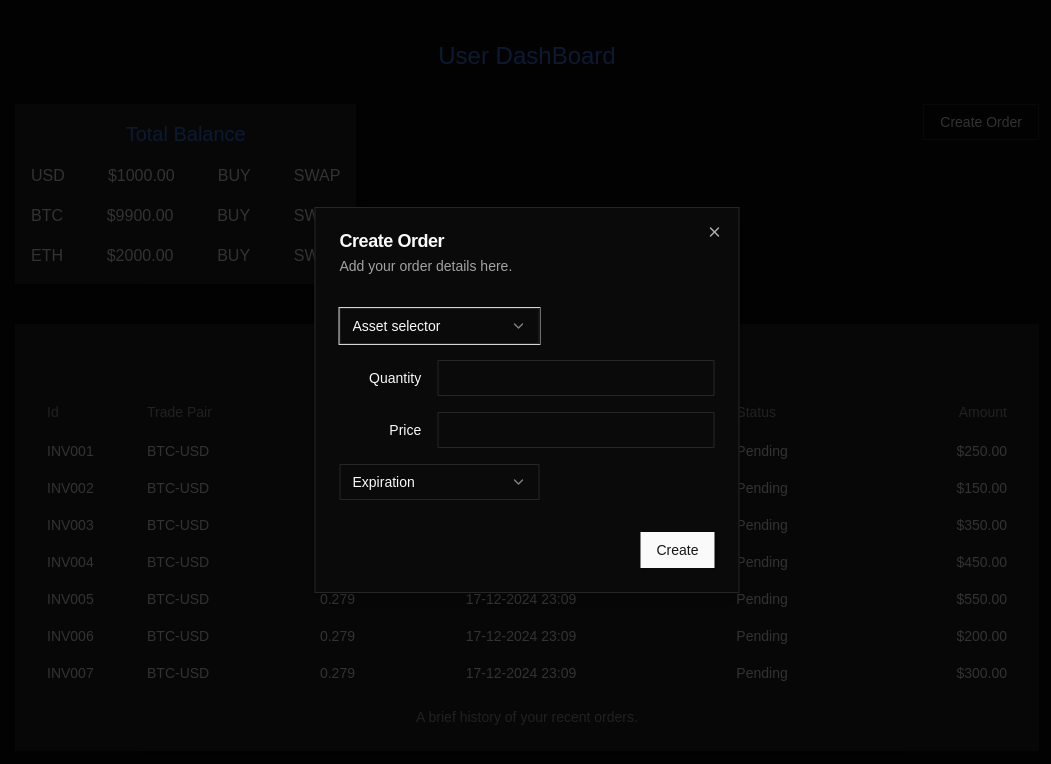
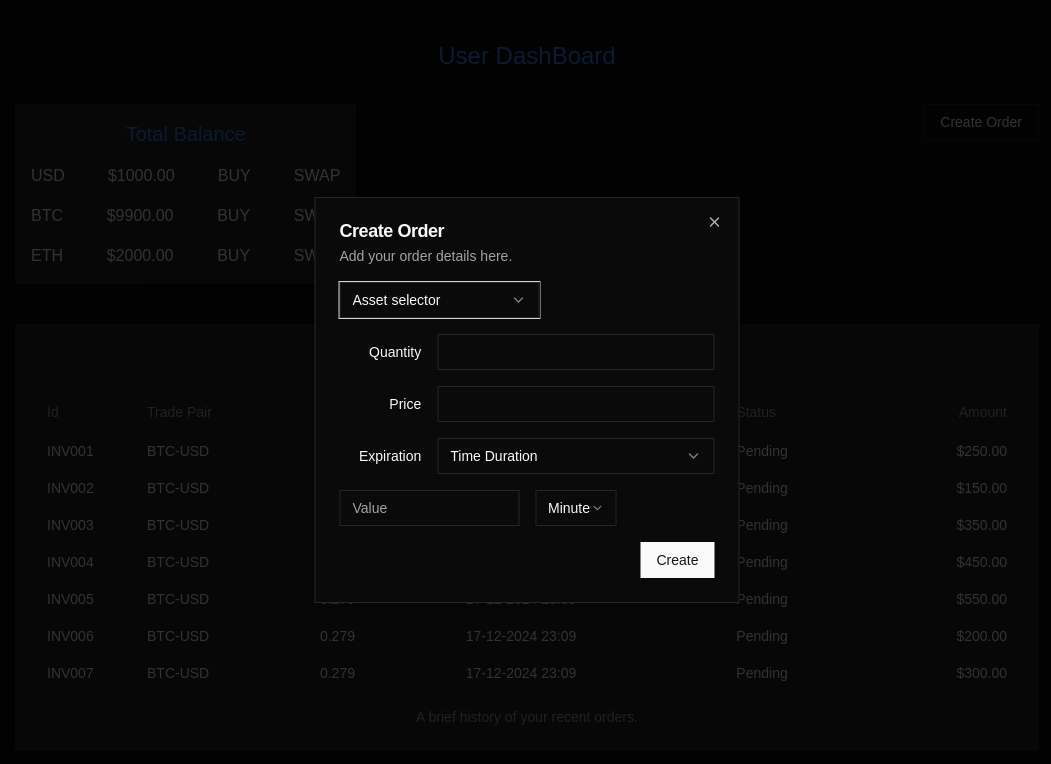
Before and after one commit to Ronak8595/Trading-System, a Next.js app in the folder frontend/: page /order-placement in a window 1280 px wide. Both pictures are taken after a click on the button "Create Order". Shown: the top 764 px of the page, without its empty margins (113-1164 px from the left). Built offline with nearby package versions, Linux system fonts and the light colour scheme.

Commit message:
form is done and logged

```diff
--- a/frontend/package.json
+++ b/frontend/package.json
@@ -12,9 +12,9 @@
     "@hookform/resolvers": "^3.9.1",
     "@radix-ui/react-checkbox": "^1.1.3",
     "@radix-ui/react-dialog": "^1.1.3",
-    "@radix-ui/react-dropdown-menu": "^2.1.3",
+    "@radix-ui/react-dropdown-menu": "^2.1.4",
     "@radix-ui/react-label": "^2.1.1",
-    "@radix-ui/react-popover": "^1.1.3",
+    "@radix-ui/react-popover": "^1.1.4",
     "@radix-ui/react-select": "^2.1.3",
     "@radix-ui/react-slot": "^1.1.1",
     "@tanstack/react-table": "^8.20.6",
--- a/frontend/src/components/Dialog.tsx
+++ b/frontend/src/components/Dialog.tsx
@@ -1,3 +1,14 @@
+"use client";
+import * as React from "react";
+import { format } from "date-fns";
+import { CalendarIcon } from "lucide-react";
+import { cn } from "@/lib/utils";
+import { Calendar } from "@/components/ui/calendar";
+import {
+	Popover,
+	PopoverContent,
+	PopoverTrigger,
+} from "@/components/ui/popover";
 import { Button } from "@/components/ui/button";
 import {
 	Dialog as DialogWrapper,
@@ -19,9 +30,45 @@ import {
 	SelectTrigger,
 	SelectValue,
 } from "@/components/ui/select";
-import { DatePickerDemo } from "./DatePicker";
+import { useForm, SubmitHandler } from "react-hook-form";
+
+interface FormData {
+	asset: string | undefined;
+	quantity: string;
+	price: number | undefined;
+	expirationOption: string | undefined;
+	durationValue: string | undefined;
+	durationUnit: string | undefined;
+	expirationDate: Date | undefined;
+}
 
 export function Dialog() {
+	const { register, handleSubmit, setValue, watch } = useForm<FormData>({
+		defaultValues: {
+			asset: undefined,
+			quantity: "",
+			price: undefined,
+			expirationOption: "duration",
+			durationValue: undefined,
+			durationUnit: "minutes",
+			expirationDate: undefined,
+		},
+	});
+
+	const [date, setDate] = React.useState<Date | undefined>(undefined);
+
+	const watchedExpirationOption = watch("expirationOption");
+	const watchedExpirationDate = watch("expirationDate");
+
+	const handleDateChange = (selectedDate: Date | undefined) => {
+		setDate(selectedDate);
+		setValue("expirationDate", selectedDate);
+	};
+
+	const onSubmit: SubmitHandler<FormData> = (data) => {
+		console.log("Form Data on Submit:", data);
+	};
+
 	return (
 		<div>
 			<DialogWrapper>
@@ -29,6 +76,7 @@ export function Dialog() {
 					<Button variant="outline">Create Order</Button>
 				</DialogTrigger>
 				<DialogContent className="sm:max-w-[425px]">
+					<form onSubmit={handleSubmit(onSubmit)}>
 						<DialogHeader>
 							<DialogTitle>Create Order</DialogTitle>
 							<DialogDescription>
@@ -36,8 +84,13 @@ export function Dialog() {
 							</DialogDescription>
 						</DialogHeader>
 						<div className="grid gap-4 py-4">
-						<div className="grid grid-cols-4 items-center gap-4 justify-between">
-							<Select>
+							{/* Asset Selector */}
+							<div className="grid grid-cols-4 items-center gap-4">
+								<Select
+									onValueChange={(value) =>
+										setValue("asset", value)
+									}
+								>
 									<SelectTrigger className="w-[200px]">
 										<SelectValue placeholder="Asset selector" />
 									</SelectTrigger>
@@ -54,12 +107,23 @@ export function Dialog() {
 									</SelectContent>
 								</Select>
 							</div>
+
+							{/* Quantity Input */}
 							<div className="grid grid-cols-4 items-center gap-4">
-							<Label htmlFor="quantity" className="text-right">
+								<Label
+									htmlFor="quantity"
+									className="text-right"
+								>
 									Quantity
 								</Label>
-							<Input id="quantity" className="col-span-3" />
+								<Input
+									id="quantity"
+									className="col-span-3"
+									{...register("quantity")}
+								/>
 							</div>
+
+							{/* Price Input */}
 							<div className="grid grid-cols-4 items-center gap-4">
 								<Label htmlFor="price" className="text-right">
 									Price
@@ -68,27 +132,118 @@ export function Dialog() {
 									id="price"
 									className="col-span-3"
 									type="number"
+									{...register("price", {
+										valueAsNumber: true,
+									})}
 								/>
 							</div>
+
+							{/* Expiration Option */}
 							<div className="grid grid-cols-4 items-center gap-4">
-							<Select>
-								<SelectTrigger className="w-[200px]">
-									<SelectValue placeholder="Expiration" />
+								<Label
+									htmlFor="expirationOption"
+									className="text-right"
+								>
+									Expiration
+								</Label>
+								<Select
+									value={watchedExpirationOption ?? undefined}
+									onValueChange={(value) =>
+										setValue("expirationOption", value)
+									}
+								>
+									<SelectTrigger className="col-span-3">
+										<SelectValue placeholder="Choose expiration type" />
 									</SelectTrigger>
 									<SelectContent>
 										<SelectGroup>
-										<DatePickerDemo />
-										<SelectItem value="apple">
-											Apple
+											<SelectItem value="duration">
+												Time Duration
+											</SelectItem>
+											<SelectItem value="specific">
+												Specific Date
 											</SelectItem>
 										</SelectGroup>
 									</SelectContent>
 								</Select>
 							</div>
+
+							{/* Time Duration Inputs */}
+							{watchedExpirationOption === "duration" && (
+								<div className="grid grid-cols-4 items-center gap-4">
+									<Input
+										id="durationValue"
+										className="col-span-2"
+										placeholder="Value"
+										type="number"
+										{...register("durationValue")}
+									/>
+									<Select
+										value={watch("durationUnit")}
+										onValueChange={(value) =>
+											setValue("durationUnit", value)
+										}
+									>
+										<SelectTrigger>
+											<SelectValue placeholder="Unit" />
+										</SelectTrigger>
+										<SelectContent>
+											<SelectGroup>
+												<SelectItem value="seconds">
+													Seconds
+												</SelectItem>
+												<SelectItem value="minutes">
+													Minutes
+												</SelectItem>
+												<SelectItem value="hours">
+													Hours
+												</SelectItem>
+												<SelectItem value="days">
+													Days
+												</SelectItem>
+												<SelectItem value="weeks">
+													Weeks
+												</SelectItem>
+											</SelectGroup>
+										</SelectContent>
+									</Select>
+								</div>
+							)}
+
+							{/* Specific Date Picker */}
+							{watchedExpirationOption === "specific" && (
+								<div className="grid grid-cols-4 items-center gap-4">
+									<Popover>
+										<PopoverTrigger asChild>
+											<Button
+												variant={"outline"}
+												className={cn(
+													"w-[280px] justify-start text-left font-normal",
+													!date &&
+														"text-muted-foreground"
+												)}
+											>
+												<CalendarIcon className="mr-2 h-4 w-4 z-10" />
+												{date
+													? format(date, "PPP")
+													: "Pick a date"}
+											</Button>
+										</PopoverTrigger>
+										<PopoverContent className="w-auto p-0 bg-blue-700 z-50 pointer-events-auto">
+											<Calendar
+												mode="single"
+												selected={date}
+												onSelect={handleDateChange}
+											/>
+										</PopoverContent>
+									</Popover>
+								</div>
+							)}
 						</div>
 						<DialogFooter>
 							<Button type="submit">Create</Button>
 						</DialogFooter>
+					</form>
 				</DialogContent>
 			</DialogWrapper>
 		</div>
--- a/frontend/src/components/ui/calendar.tsx
+++ b/frontend/src/components/ui/calendar.tsx
@@ -18,7 +18,7 @@ function Calendar({
   return (
     <DayPicker
       showOutsideDays={showOutsideDays}
-      className={cn("p-3", className)}
+      className={cn("p-3 absolute z-50 bg-red-500", className)}
       classNames={{
         months: "flex flex-col sm:flex-row space-y-4 sm:space-x-4 sm:space-y-0",
         month: "space-y-4",
--- a/frontend/src/components/ui/dialog.tsx
+++ b/frontend/src/components/ui/dialog.tsx
@@ -21,7 +21,7 @@ const DialogOverlay = React.forwardRef<
   <DialogPrimitive.Overlay
     ref={ref}
     className={cn(
-      "fixed inset-0 z-50 bg-black/80  data-[state=open]:animate-in data-[state=closed]:animate-out data-[state=closed]:fade-out-0 data-[state=open]:fade-in-0",
+      "fixed inset-0 z-10 bg-black/80  data-[state=open]:animate-in data-[state=closed]:animate-out data-[state=closed]:fade-out-0 data-[state=open]:fade-in-0",
       className
     )}
     {...props}
@@ -38,7 +38,7 @@ const DialogContent = React.forwardRef<
     <DialogPrimitive.Content
       ref={ref}
       className={cn(
-        "fixed left-[50%] top-[50%] z-50 grid w-full max-w-lg translate-x-[-50%] translate-y-[-50%] gap-4 border bg-background p-6 shadow-lg duration-200 data-[state=open]:animate-in data-[state=closed]:animate-out data-[state=closed]:fade-out-0 data-[state=open]:fade-in-0 data-[state=closed]:zoom-out-95 data-[state=open]:zoom-in-95 data-[state=closed]:slide-out-to-left-1/2 data-[state=closed]:slide-out-to-top-[48%] data-[state=open]:slide-in-from-left-1/2 data-[state=open]:slide-in-from-top-[48%] sm:rounded-lg",
+        "fixed left-[50%] top-[50%] z-20 grid w-full max-w-lg translate-x-[-50%] translate-y-[-50%] gap-4 border bg-background p-6 shadow-lg duration-200 data-[state=open]:animate-in data-[state=closed]:animate-out data-[state=closed]:fade-out-0 data-[state=open]:fade-in-0 data-[state=closed]:zoom-out-95 data-[state=open]:zoom-in-95 data-[state=closed]:slide-out-to-left-1/2 data-[state=closed]:slide-out-to-top-[48%] data-[state=open]:slide-in-from-left-1/2 data-[state=open]:slide-in-from-top-[48%] sm:rounded-lg",
         className
       )}
       {...props}
```
Also changed, not shown: 1 other file (tests, documents, lock files or other folders). Lines whose indentation alone changed are shown as unchanged.
